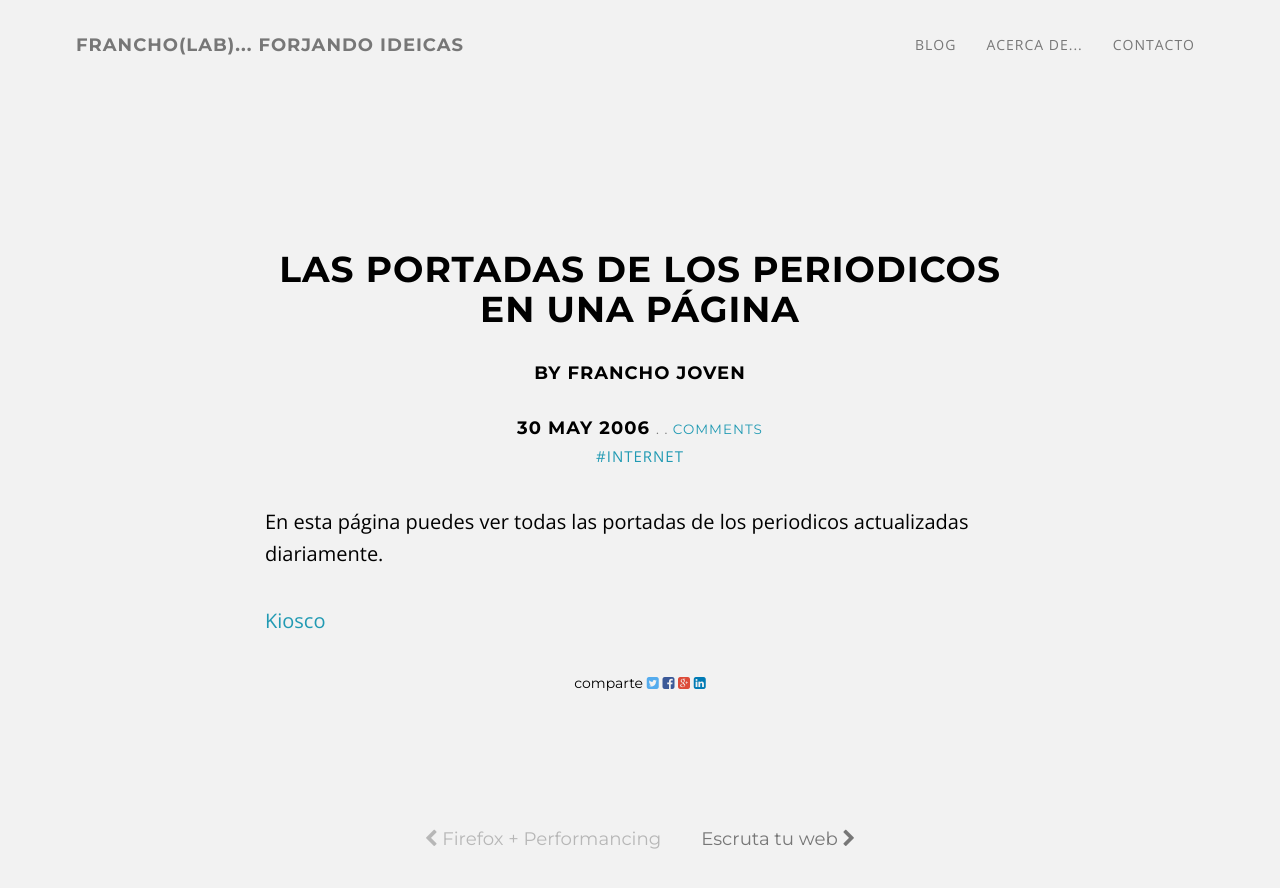
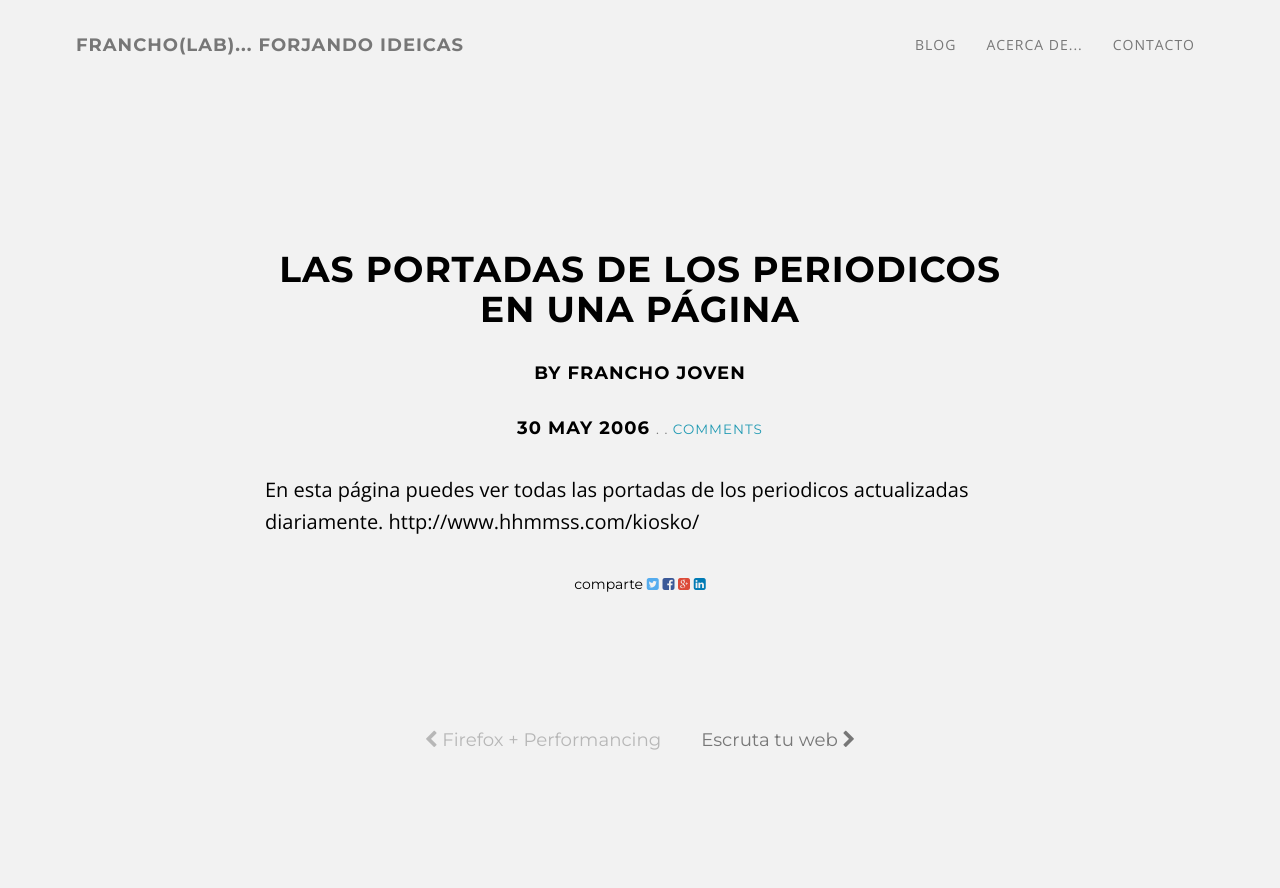
Before and after one commit to francho/francho.github.io, a Jekyll site: the page built from _posts/2006-05-30-las-portadas-de-los-periodicos-en-una-pagina.md, in a window 1280 px wide and 900 px high. Shown: the top 888 px of the window. Built offline with Jekyll 4.4.1, drawn with Linux system fonts in a browser that asks for light colours; comment, search, counter and statistics services are not loaded.

Commit message:
Convert 2006-05-30-las-portadas-de-los-periodicos-en-una-pagina.html to markdown

```diff
--- a/_posts/2006-05-30-las-portadas-de-los-periodicos-en-una-pagina.html
+++ b/_posts/2006-05-30-las-portadas-de-los-periodicos-en-una-pagina.md
@@ -2,10 +2,6 @@
 layout: post
 title: Las portadas de los periodicos en una página
 date: 2006-05-30 08:55:33.000000000 +02:00
-categories:
-- Internet
-tags:
-- Internet
 status: publish
 type: post
 published: true
@@ -14,12 +10,9 @@ meta:
   _edit_last: '2'
 author:
   login: francho
-
   display_name: francho
   first_name: ''
   last_name: ''
-excerpt: !ruby/object:Hpricot::Doc
-  options: {}
 ---
-<p>En esta página puedes ver todas las portadas de los periodicos actualizadas diariamente.</p>
-<p><a href="http://www.hhmmss.com/kiosko/">Kiosco</a></p>
+En esta página puedes ver todas las portadas de los periodicos actualizadas diariamente.
+http://www.hhmmss.com/kiosko/
```
